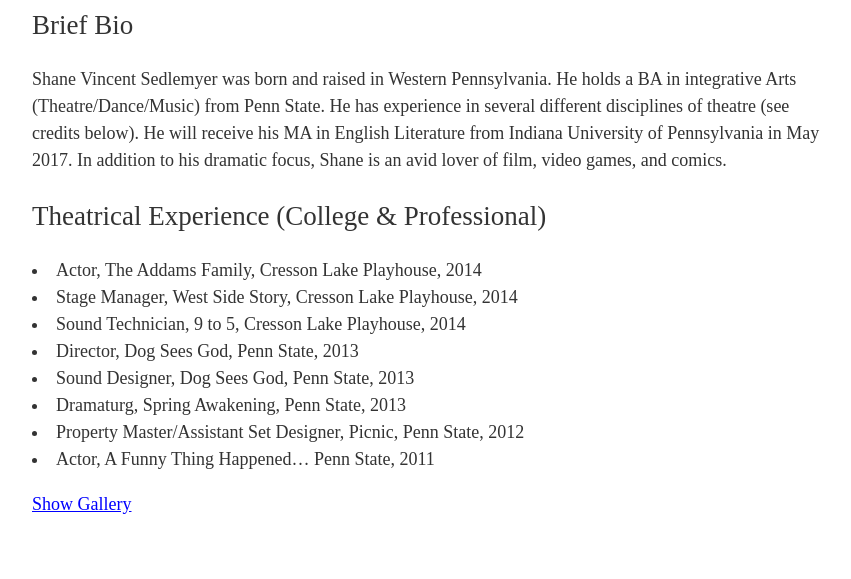
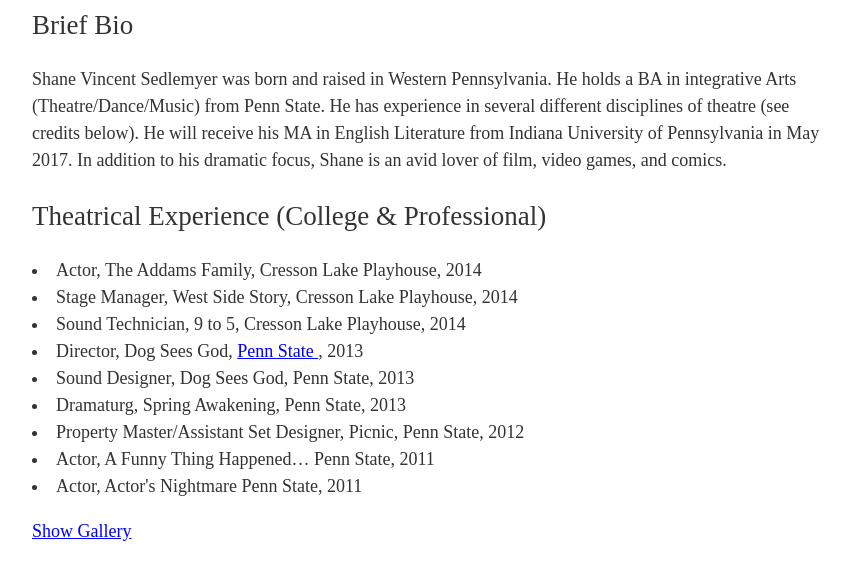
Before and after one commit to Shanesedy/shanesedy.github.io, a plain HTML site: page index.html in a window 1280 px wide. Shown: the part 845-1424 px from the top of the page, without its empty margins (208-1059 px from the left). Drawn offline with Linux system fonts and the light colour scheme.

Commit message:
Update index.html

```diff
--- a/index.html
+++ b/index.html
@@ -18,11 +18,12 @@
 <li>Actor, The Addams Family, Cresson Lake Playhouse, 2014 </li>
 <li>Stage Manager, West Side Story, Cresson Lake Playhouse, 2014</li>
 <li>Sound Technician, 9 to 5, Cresson Lake Playhouse, 2014</li>
-<li>Director, Dog Sees God, Penn State, 2013</li>
+<li>Director, Dog Sees God, <a href="https://www.altoona.psu.edu/theatre/"> Penn State </a>, 2013</li>
 <li>Sound Designer, Dog Sees God, Penn State, 2013</li>
 <li>Dramaturg, Spring Awakening, Penn State, 2013</li>
 <li>Property Master/Assistant Set Designer, Picnic, Penn State, 2012</li>
 <li>Actor, A Funny Thing Happened… Penn State, 2011</li>
+<li>Actor, Actor's Nightmare Penn State, 2011</li>
   </p>
 
 
```
